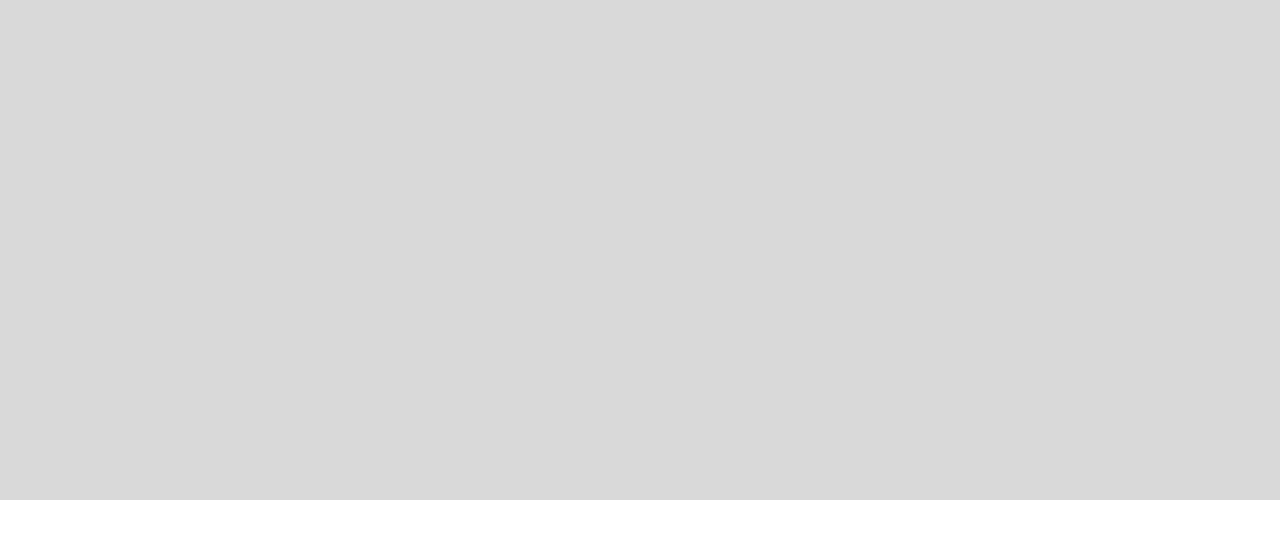
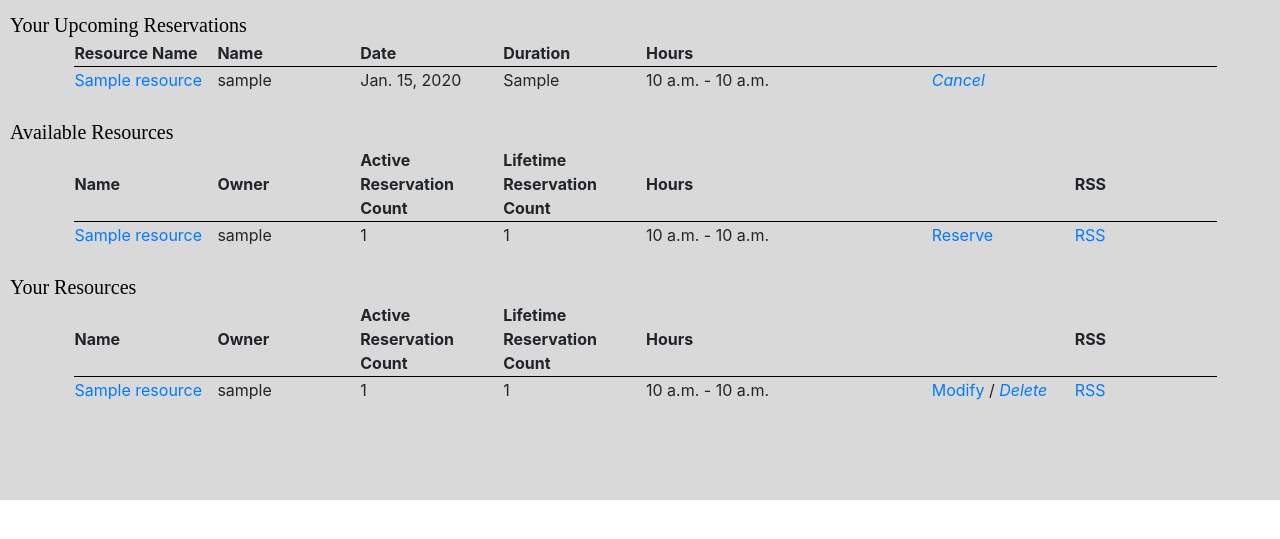
Before and after one commit to mortenvester1/ost-final, a Django app: page / in a window 1280 px wide. Shown: the part 102-641 px from the top of the page. Run offline with Django 3.2, Linux system fonts and the light colour scheme; a user stored in the database is signed in; tables that the repository leaves empty hold one stand-in row (values such as "Sample post"); some libraries are stand-ins or nearby versions.

Commit message:
resource creation fix

```diff
--- a/resres/templates/viewresource.html
+++ b/resres/templates/viewresource.html
@@ -28,7 +28,7 @@
           <td> </td>
           {% if resource.owner == user %}
           <td>
-            <a title="Delete" id="delete" href="deleteresource?rid={{res.id}}">
+            <a title="Delete" id="delete" href="deleteresource?rid={{resource.id}}">
               <i class="icon-remove-sign">
                 Delete
               </i>
--- a/resres/views.py
+++ b/resres/views.py
@@ -16,20 +16,20 @@ def index(request):
     #if not request.user.is_authenticated():
     #    return redirect('/')
 
-    #try:
-    #    user = request.user
-    #print(user.email)
-    #    resources = Resource.objects.all().order_by('-lastreservation')
-    #    userResources = Resource.objects.filter(owner = user).order_by('name')
-    #    reservations = Reservation.objects.filter(owner = user).order_by('date','start')
-    #    out = { 'user' : user, \
-    #            'resources' : resources, \
-    #            'userResources' : userResources, \
-    #            'userReservations' : reservations}
-    #
-    #    return render(request, 'userpage.html', out)
-    #except:
-    return render(request, 'index.html')
+    try:
+        user = request.user
+        #print(user.email)
+        resources = Resource.objects.all().order_by('-lastreservation')
+        userResources = Resource.objects.filter(owner = user).order_by('name')
+        reservations = Reservation.objects.filter(owner = user).order_by('date','start')
+        out = { 'user' : user, \
+                'resources' : resources, \
+                'userResources' : userResources, \
+                'userReservations' : reservations}
+
+        return render(request, 'userpage.html', out)
+    except:
+        return render(request, 'index.html')
 
 def emailreservationconfirmation(reservation, email, restype = 'new'):
     if restype == 'new':
@@ -43,7 +43,8 @@ def emailreservationconfirmation(reservation, email, restype = 'new'):
     message += 'start: ' + str(reservation.start) + '\n\n'
     message += 'end: ' + str(reservation.end) + '\n\n'
     message += 'duration: ' + str(reservation.duration) + '\n\n'
-    #print(email)
+
+    print(email)
     connection = mail.get_connection()
     connection.open()
     mail.send_mail(subject = subject, \
@@ -168,6 +169,11 @@ def createresource(request):
             start = form.cleaned_data.get('start')
             end = form.cleaned_data.get('end')
 
+            if start > end:
+                form.add_error(None, "Availability not valid")
+                return render(request, 'createresource.html', {'form' : form})
+
+
             #Check if exists, then fail
             count = Resource.objects.filter(owner = owner, name = name).count()
             if count > 0:
@@ -261,10 +267,12 @@ def viewresource(request, rid = 0):
                 out['form'] = resForm
 
                 if request.user == resource.owner:
+                    end = "%s:%s" % (resource.end.hour, resource.end.minute)
+                    start = "%s:%s" % (resource.start.hour, resource.start.minute)
                     modForm = ResourceForm({'name' : resource.name, \
                                             'tags' : resource.tags,\
-                                            'start' : resource.start,\
-                                            'end' : resource.end})
+                                            'start' : start,\
+                                            'end' : end})
                     out['modify'] = modForm
 
                 return render(request, 'viewresource.html', out)
@@ -272,10 +280,12 @@ def viewresource(request, rid = 0):
             if datestamp < date.today():
                 resForm.add_error(None, 'Date is in the past')
                 if request.user == resource.owner:
+                    end = "%s:%s" % (resource.end.hour, resource.end.minute)
+                    start = "%s:%s" % (resource.start.hour, resource.start.minute)
                     modForm = ResourceForm({'name' : resource.name, \
                                             'tags' : resource.tags,\
-                                            'start' : resource.start,\
-                                            'end' : resource.end})
+                                            'start' : start,\
+                                            'end' : end})
                     out['modify'] = modForm
                 out['form'] = resForm
                 return render(request, 'viewresource.html', out)
@@ -291,10 +301,12 @@ def viewresource(request, rid = 0):
                     resForm.add_error(None, "Duration must be at least one minute")
 
                 if request.user == resource.owner:
+                    end = "%s:%s" % (resource.end.hour, resource.end.minute)
+                    start = "%s:%s" % (resource.start.hour, resource.start.minute)
                     modForm = ResourceForm({'name' : resource.name, \
                                             'tags' : resource.tags,\
-                                            'start' : resource.start,\
-                                            'end' : resource.end})
+                                            'start' : start,\
+                                            'end' : end})
                     out['modify'] = modForm
 
                 out['form'] = resForm
@@ -331,10 +343,12 @@ def viewresource(request, rid = 0):
         out['form'] = resForm
 
         if request.user == resource.owner:
+            end = "%s:%s" % (resource.end.hour, resource.end.minute)
+            start = "%s:%s" % (resource.start.hour, resource.start.minute)
             modForm = ResourceForm({'name' : resource.name, \
                                     'tags' : resource.tags,\
-                                    'start' : resource.start,\
-                                    'end' : resource.end})
+                                    'start' : start,\
+                                    'end' : end})
             out['modify'] = modForm
         return render(request, 'viewresource.html', out)
 
@@ -472,6 +486,8 @@ def verifyreservationtime(resource, start, end, date):
     # Duration is 0
     if start == end:
         return 3
+    elif end < start:
+        return 1
 
     # Starts outside Limits
     if start < resourcestart:
```
Also changed, not shown: resres/settings.py (+4 -13 lines), resres/templates/createresource.html (+9 -0 lines), 1 other file.
